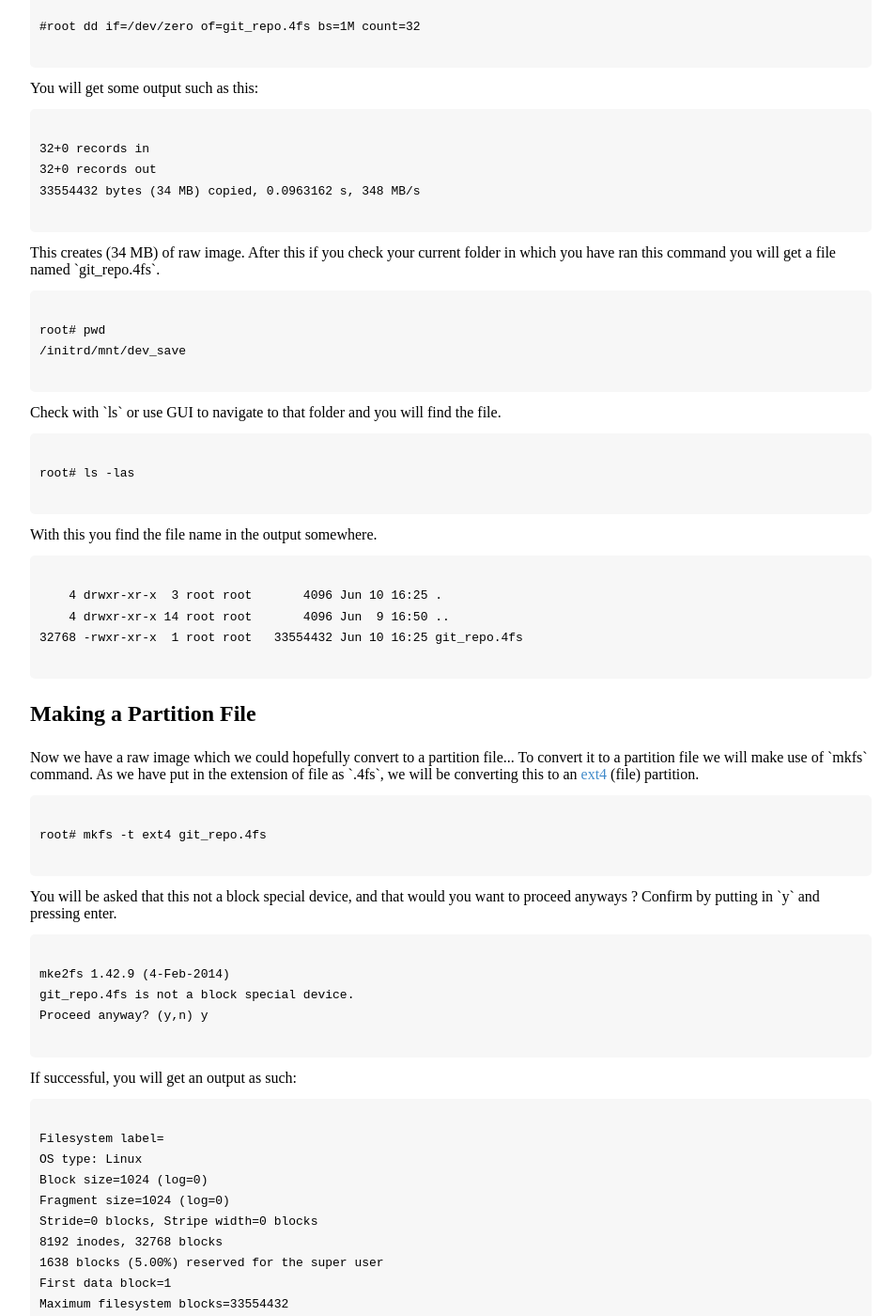
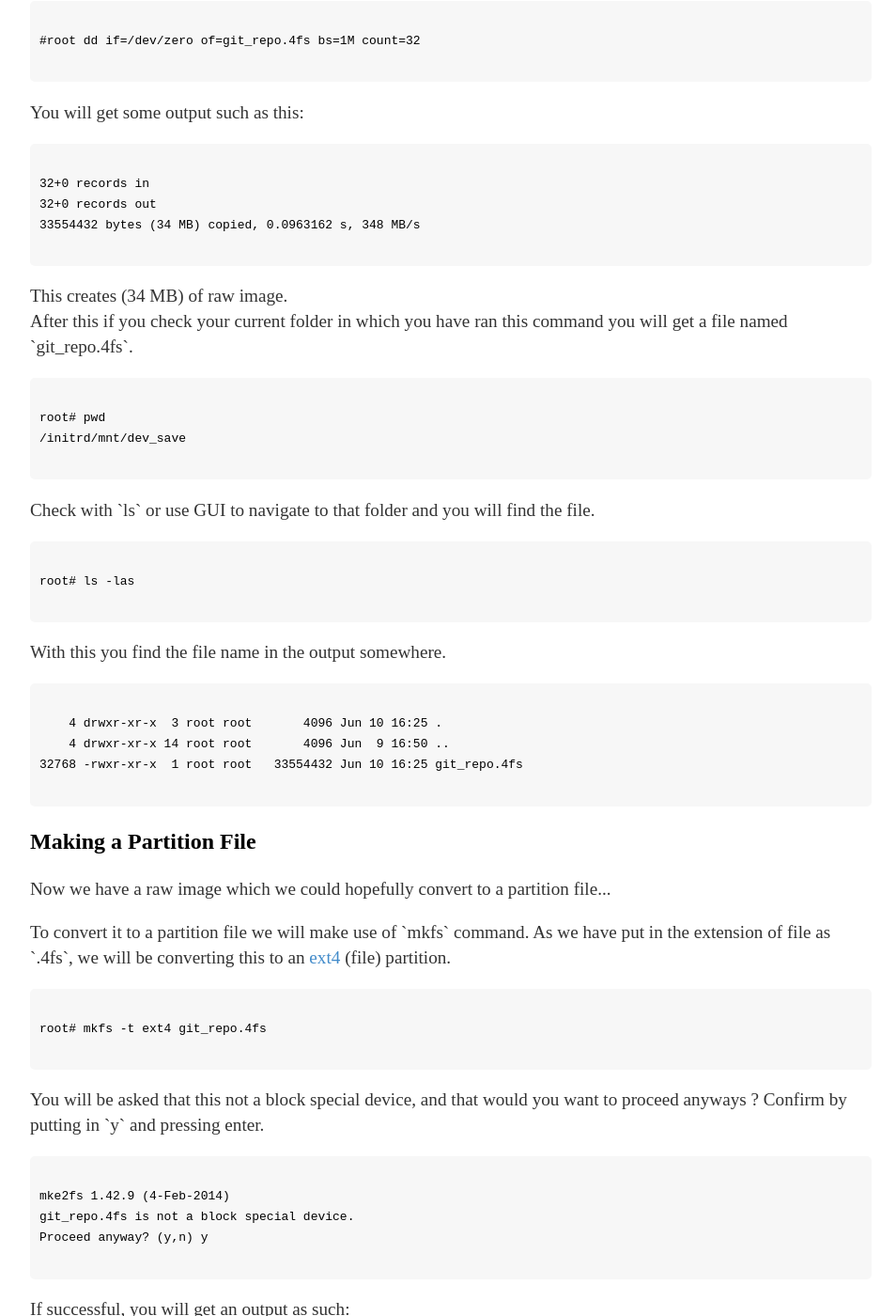
Before and after one commit to Mr-Kumar-Abhishek/Mr-Kumar-Abhishek.github.io, a Jekyll site: the page built from _posts/2016-06-11-how-to-properly-maintain-local-clones-of-git-repositories-in-linux.md, in a window 1280 px wide and 1400 px high, scrolled down 924 px. Shown: the whole window at 94% size, without its empty margins (160-1114 px from the left). Built offline with Jekyll 4.4.1, drawn with Linux system fonts in a browser that asks for light colours; comment, search, counter and statistics services are not loaded; some of the changed text lies outside the part shown.

Commit message:
Use paragraph tags in section
As markdown doesn't works in <section></section> tags using
<p></p> tags.

```diff
--- a/_posts/2016-06-11-how-to-properly-maintain-local-clones-of-git-repositories-in-linux.md
+++ b/_posts/2016-06-11-how-to-properly-maintain-local-clones-of-git-repositories-in-linux.md
@@ -33,17 +33,14 @@
 
 <section>
 <h3> Creating a Raw Image </h3>
-
-Start off by making a raw image:
+<p> Start off by making a raw image: </p>
 
 <pre>
 <code>
 #root dd if=/dev/zero of=git_repo.4fs bs=1M count=32
 </code>
 </pre>
-
-You will get some output such as this:
-
+<p>You will get some output such as this:</p>
 <pre>
 <code>
 32+0 records in
@@ -51,9 +48,8 @@
 33554432 bytes (34 MB) copied, 0.0963162 s, 348 MB/s
 </code>
 </pre>
-
-This creates (34 MB) of raw image.
-After this if you check your current folder in which you have ran this command you will get a file named `git_repo.4fs`.
+<p>This creates (34 MB) of raw image.<br>
+After this if you check your current folder in which you have ran this command you will get a file named `git_repo.4fs`.</p>
 
 <pre>
 <code>
@@ -62,7 +58,7 @@
 </code>
 </pre>
 
-Check with `ls` or use GUI to navigate to that folder and you will find the file.
+<p>Check with `ls` or use GUI to navigate to that folder and you will find the file. </p>
 
 <pre>
 <code>
@@ -70,7 +66,7 @@
 </code>
 </pre>
 
-With this you find the file name in the output somewhere.
+<p>With this you find the file name in the output somewhere.</p>
 
 <pre>
 <code>
@@ -83,10 +79,8 @@
 </section>
 <section>
 <h3> Making a Partition File </h3>
-
-Now we have a raw image which we could hopefully convert to a partition file...
-
-To convert it to a partition file we will make use of `mkfs` command. As we have put in the extension of file as `.4fs`, we will be converting this to an <a href="https://en.wikipedia.org/wiki/Ext4">ext4</a> (file) partition.
+<p>Now we have a raw image which we could hopefully convert to a partition file... </p>
+<p>To convert it to a partition file we will make use of `mkfs` command. As we have put in the extension of file as `.4fs`, we will be converting this to an <a href="https://en.wikipedia.org/wiki/Ext4">ext4</a> (file) partition.</p>
 
 <pre>
 <code>
@@ -94,7 +88,7 @@
 </code>
 </pre>
 
-You will be asked that this not a block special device, and that would you want to proceed anyways ? Confirm by putting in `y` and pressing enter.
+<p>You will be asked that this not a block special device, and that would you want to proceed anyways ? Confirm by putting in `y` and pressing enter.</p>
 
 <pre>
 <code>
@@ -104,7 +98,7 @@
 </code>
 </pre>
 
-If successful, you will get an output as such:
+<p>If successful, you will get an output as such:</p>
 
 <pre>
 <code>
@@ -130,15 +124,15 @@
 </code>
 </pre>
 
-Now our file partition is ready. If you are using Puppy Linux , just click the file from GUI and it will be mounted like any partition would. You are using any other distro of Linux, you would have to mount it using `mount` command.
+<p>Now our file partition is ready. If you are using Puppy Linux , just click the file from GUI and it will be mounted like any partition would. You are using any other distro of Linux, you would have to mount it using `mount` command.</p>
 
 </section>
 <section>
 <h3> Mounting and unmounting the partition file </h3>
 
-To mount the partition file, first start of by making a empty directory in `/mnt/` folder.
+<p>To mount the partition file, first start of by making a empty directory in `/mnt/` folder.</p>
 
-Change to `mnt` directory if you are not
+<p>Change to `mnt` directory if you are not</p>
 
 <pre>
 <code>
@@ -146,7 +140,7 @@
 </code>
 </pre>
 
-Then , confirming that you are the correct place make directory called `git_repos`
+<p>Then , confirming that you are the correct place make directory called `git_repos`</p>
 
 <pre>
 <code>
@@ -159,7 +153,7 @@
 </code>
 </pre>
 
-Here you could mount you partition file. I have kept the partion file in `home` directory (where all the sfs, personal save file and all the other files of Puppy Linux are kept), so my mount command would look something like this:
+<p>Here you could mount you partition file. I have kept the partion file in `home` directory (where all the sfs, personal save file and all the other files of Puppy Linux are kept), so my mount command would look something like this:</p>
 
 <pre>
 <code>
@@ -167,7 +161,7 @@
 </code>
 </pre>
 
-After changing to `git_repos` directory we would see something like this:
+<p>After changing to `git_repos` directory we would see something like this:</p>
 
 <pre>
 <code>
@@ -177,7 +171,7 @@
 </code>
 </pre>
 
-To unmount simply use `umount`:
+<p>To unmount simply use `umount`:</p>
 
 <pre>
 <code>
@@ -186,14 +180,14 @@
 </code>
 </pre>
 
-And that's all , you have a partition file where you could keep your git repositories ! Move this partition file around without effecting the history of the git repositories.
+<p>And that's all , you have a partition file where you could keep your git repositories ! Move this partition file around without effecting the history of the git repositories.</p>
 
 
 </section>
 <section>
 <h3> Resizing the file partition </h3>
 
-That said , what if you want to increase the size accomodate more git repositories later on ?? That could be done by using `resize2fs`. But before doing that run `e2fsck` over it as such:
+<p>That said , what if you want to increase the size accomodate more git repositories later on ?? That could be done by using `resize2fs`. But before doing that run `e2fsck` over it as such:</p>
 
 <pre>
 <code>
@@ -209,7 +203,7 @@
 </code>
 </pre>
 
-Then use `resize2fs`. Say you want the partition file to have 512mb of space, so the command of `resize2fs` would look something like this:
+<p>Then use `resize2fs`. Say you want the partition file to have 512mb of space, so the command of `resize2fs` would look something like this:</p>
 
 <pre>
 <code>
@@ -224,7 +218,7 @@
 <section>
 <h3> Maintaining the file partition </h3>
 
-If you have abrupt power cuts, as your system shuts down or crashes suddenly while you were working with you file partition mounted, remember to `e2fsck` first to repair the file system before mounting it again.
+<p>If you have abrupt power cuts, as your system shuts down or crashes suddenly while you were working with you file partition mounted, remember to `e2fsck` first to repair the file system before mounting it again.</p>
 
 <pre>
 <code>
```
